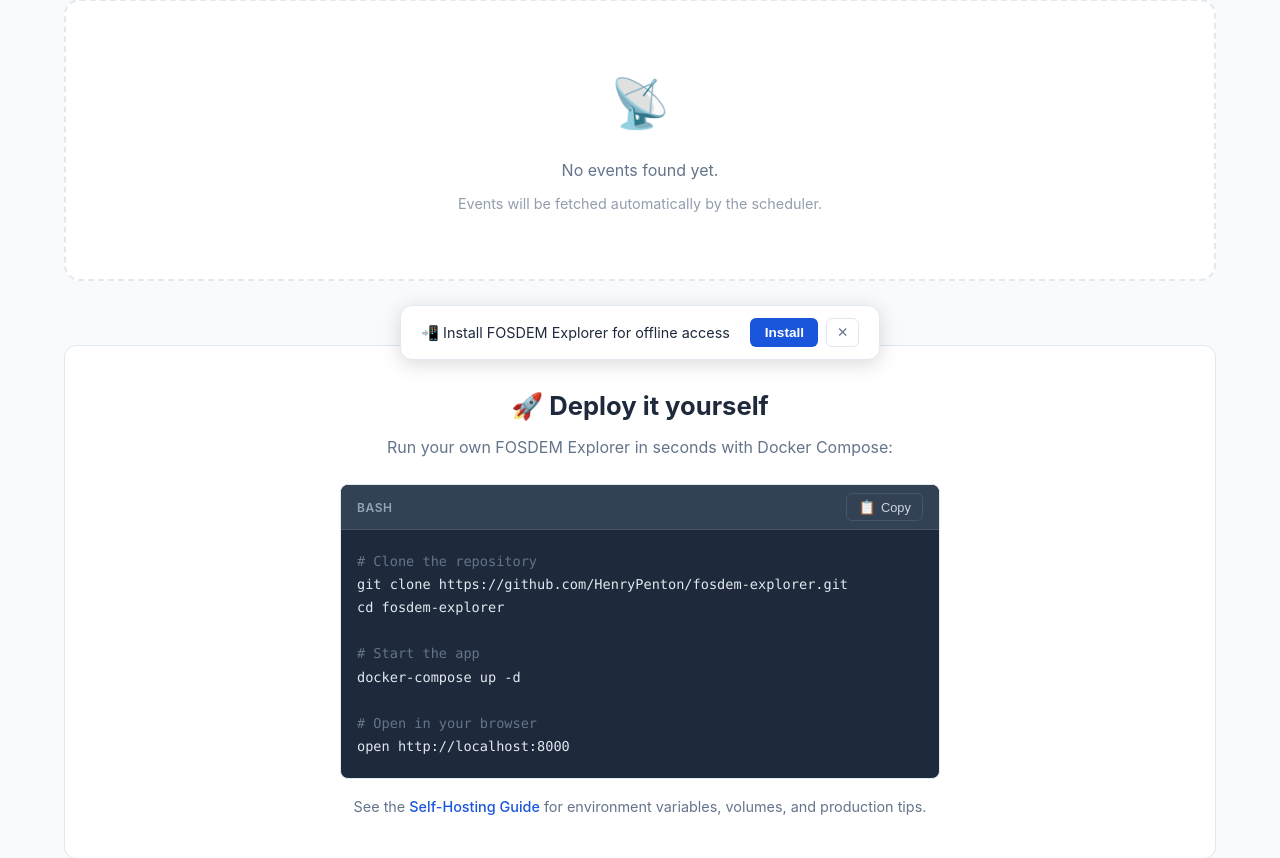
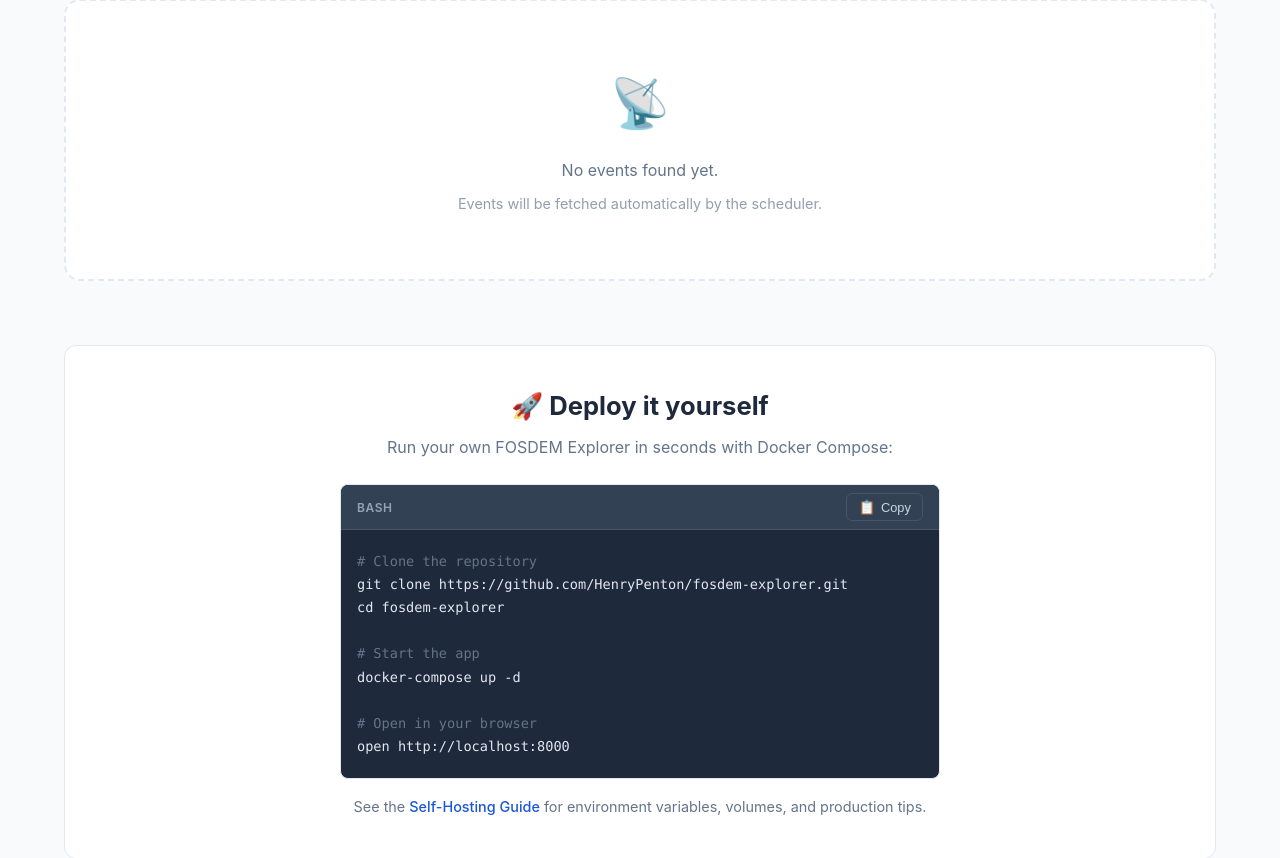
Before and after one commit to HenryPenton/fosdem-atlas, a FastAPI app: page / in a window 1280 px wide. Shown: the part 420-1278 px from the top of the page. Run offline with FastAPI, Linux system fonts and the light colour scheme; data that the repository does not hold is empty.

Commit message:
fix: unclosable install PWA box

```diff
--- a/src/static/css/style.css
+++ b/src/static/css/style.css
@@ -2154,6 +2154,10 @@ footer p {
 }
 
 /* PWA install banner */
+.pwa-install-banner[hidden] {
+    display: none;
+}
+
 .pwa-install-banner {
     position: fixed;
     bottom: 1.25rem;
```
